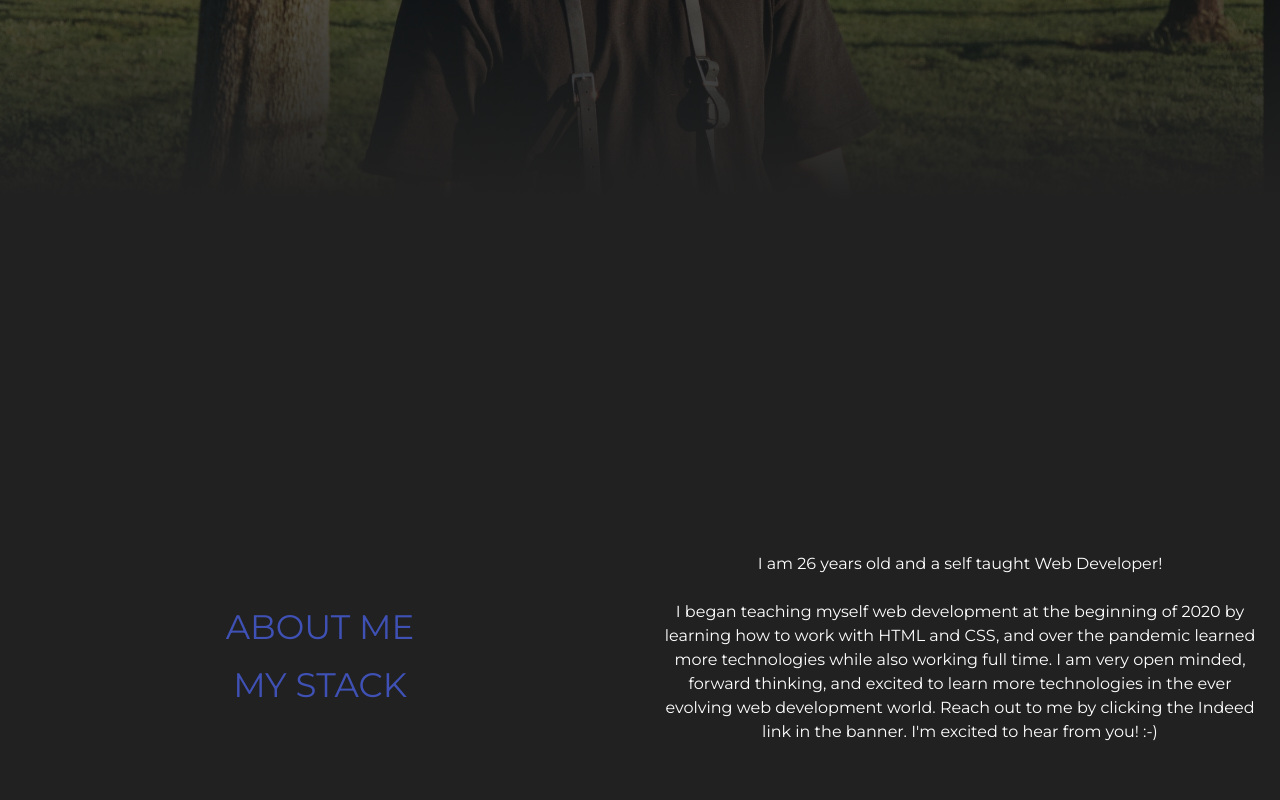
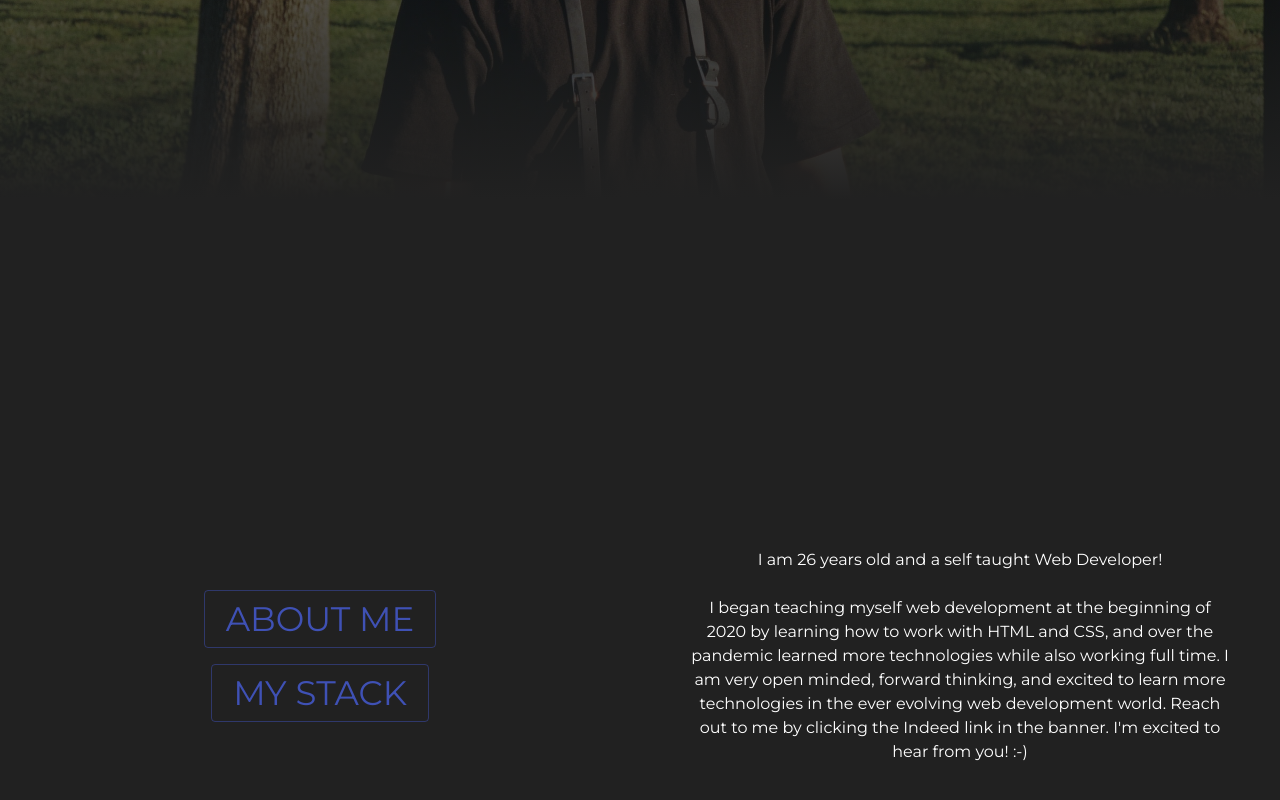
Before and after one commit to PetDios9/personal-site, a React (Create React App) app: page / in a window 1280 px wide. Shown: the part 544-1344 px from the top of the page. Built offline with nearby package versions, Linux system fonts and the light colour scheme.

Commit message:
fixed spacing issues on text in abouttext component

```diff
--- a/src/Components/AboutText.js
+++ b/src/Components/AboutText.js
@@ -3,9 +3,9 @@ import {Typography, Grid } from '@material-ui/core'
 
 export const AboutText = () => {
     return(
-        <Grid container direction="row" alignItems="center" justify="center" style={{padding: 20}}>
+        <Grid container direction="row" justify="flex-start" >
             <Grid item xs={12}>
-                <Typography variant="body1" align="center" paragraph={true}>
+                <Typography variant="body1" align="center" style={{padding: 50}} >
                     I am 26 years old and a self taught Web Developer!
                         <br />
                         <br />
--- a/src/Components/MyStack.js
+++ b/src/Components/MyStack.js
@@ -7,7 +7,7 @@ import expresslogo from '../images/expresslogo.png'
 
 export const MyStack = () => {
     return(
-        <Grid container direction="row" justify="center" alignItems="center">
+        <Grid container direction="row" justify="center" alignItems="center" alignContent="center">
             <Grid item xs={12}>
                 <Typography variant='body1' paragraph={true} align="center" >
                     <br />
--- a/src/Pages/AboutPage.js
+++ b/src/Pages/AboutPage.js
@@ -32,19 +32,19 @@ export const AboutPage = () => {
     }
     return(
         <div className={classes.root}>
-            <Grid container direction="row" justify="space-around" alignItems="center" className={classes.container}>
+            <Grid container direction="row" alignItems="center" className={classes.container}>
                 {/* buttons container */}
                 <Grid item xs={12} sm={6}>
-                    <Grid container direction="row" alignItems="center" justify='center'>
+                    <Grid container direction="row" alignItems="center" justify='center' spacing={2}>
                         <Grid item xs={12}>
-                            <Button size="large" color="primary" onClick={() => setPressedButton('about')}>
+                            <Button variant="outlined" size="large" color="primary" onClick={() => setPressedButton('about')}>
                                <Typography variant="h4">
                                    About Me
                                </Typography>
                             </Button>
                         </Grid>
                         <Grid item xs={12}>
-                            <Button size="large" color="primary" onClick={() => setPressedButton('myStack')}>
+                            <Button size="large" color="primary"  variant="outlined" onClick={() => setPressedButton('myStack')}>
                                 <Typography variant="h4">
                                    My Stack
                                 </Typography>
```
